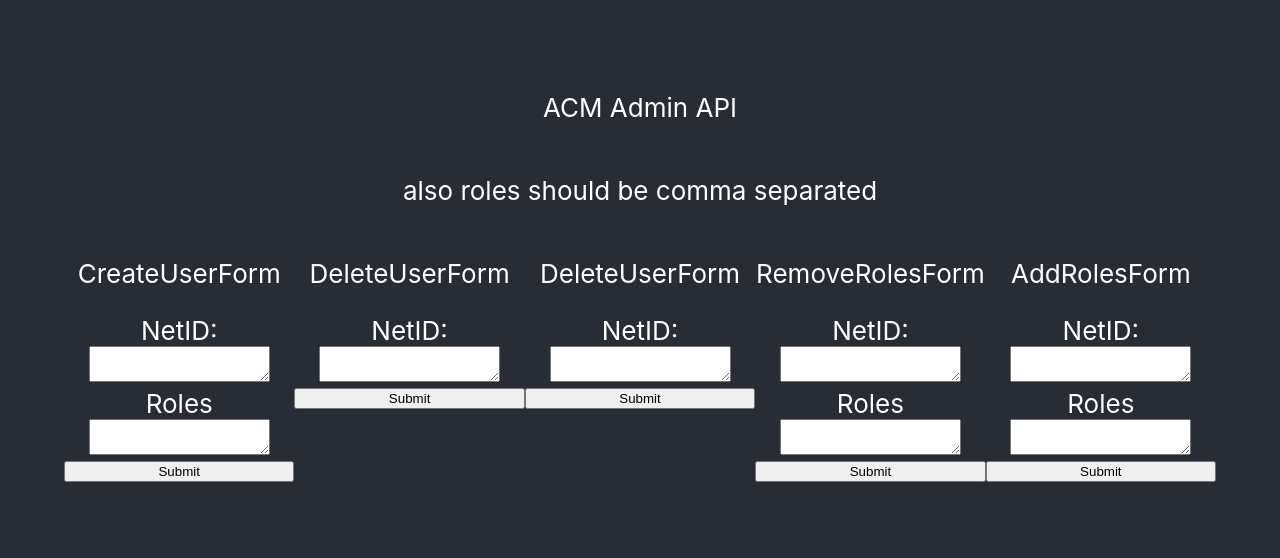
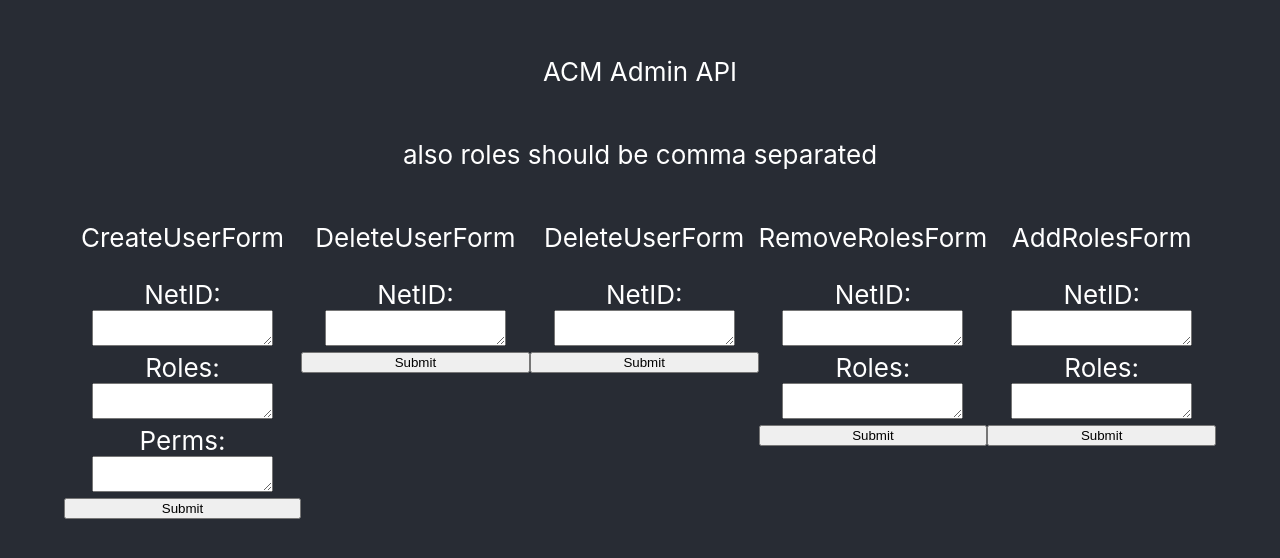
Before and after one commit to acm-uiuc/admin-api, a React (Create React App) app in the folder admin-api-frontend/: page / in a window 1280 px wide. Shown: the part 126-684 px from the top of the page. Built offline with nearby package versions, Linux system fonts and the light colour scheme.

Commit message:
Update CreateUserForm

```diff
--- a/admin-api-frontend/src/components/CommonFormsFolder/CommonFormWithRoles/index.tsx
+++ b/admin-api-frontend/src/components/CommonFormsFolder/CommonFormWithRoles/index.tsx
@@ -47,7 +47,7 @@ const CommonFormWithRoles: React.FC<CommonFormWithRolesProps> = ({
               <textarea value={netID} onChange={handleNetIDChange} />
             </label>
             <label>
-              Roles
+              Roles:
               <textarea value={roles} onChange={handleRolesChange} />
             </label>
             <input type="submit" value="Submit" />
--- a/admin-api-frontend/src/components/FormsFolder/CreateUserForm/index.tsx
+++ b/admin-api-frontend/src/components/FormsFolder/CreateUserForm/index.tsx
@@ -1,9 +1,70 @@
-import React from "react";
-import CommonFormWithRoles from "../../CommonFormsFolder/CommonFormWithRoles/index.tsx";
+import React, { useState } from "react";
+import "../../CommonStyles/styles.css";
 
-const CreateUserForm = () => {
+const CreateUserForm = ({}) => {
+  const [netID, setNetID] = useState<string>("");
+  const [roles, setRoles] = useState<string>("");
+  const [rolesSplit, setRolesSplit] = useState<string[]>([]);
+
+  const [permissions, setPermissions] = useState<string>("");
+  const [permissionsSplit, setPermissionsSplit] = useState<string[]>([]);
+
+  const handleNetIDChange = (event) => {
+    setNetID(event.target.value);
+  };
+
+  const handleRolesChange = (event) => {
+    setRoles(event.target.value);
+    setRolesSplit(event.target.value.split(","));
+  };
+
+  const handlePermissionsChange = (event) => {
+    setPermissions(event.target.value);
+    setPermissionsSplit(event.target.value.split(","));
+  };
+
+  const handleSubmit = (event) => {
+    if (netID !== "" && roles !== "") {
+      console.log(netID);
+      console.log(rolesSplit);
+      console.log(permissionsSplit);
+      // Do something with the netID, roles and permissions
+
+      event.preventDefault();
+      setRolesSplit([]);
+      setPermissionsSplit([]);
+      setNetID("");
+      setRoles("");
+      setPermissions("");
+    }
+  };
+
   return (
-    <CommonFormWithRoles name="CreateUserForm" backendFunction={console.log} />
+    <>
+      <div>
+        <p>CreateUserForm</p>
+        <form onSubmit={handleSubmit}>
+          <div className="form-container">
+            <label>
+              NetID:
+              <textarea value={netID} onChange={handleNetIDChange} />
+            </label>
+            <label>
+              Roles:
+              <textarea value={roles} onChange={handleRolesChange} />
+            </label>
+            <label>
+              Perms:
+              <textarea
+                value={permissions}
+                onChange={handlePermissionsChange}
+              />
+            </label>
+            <input type="submit" value="Submit" />
+          </div>
+        </form>
+      </div>
+    </>
   );
 };
 export default CreateUserForm;
```
